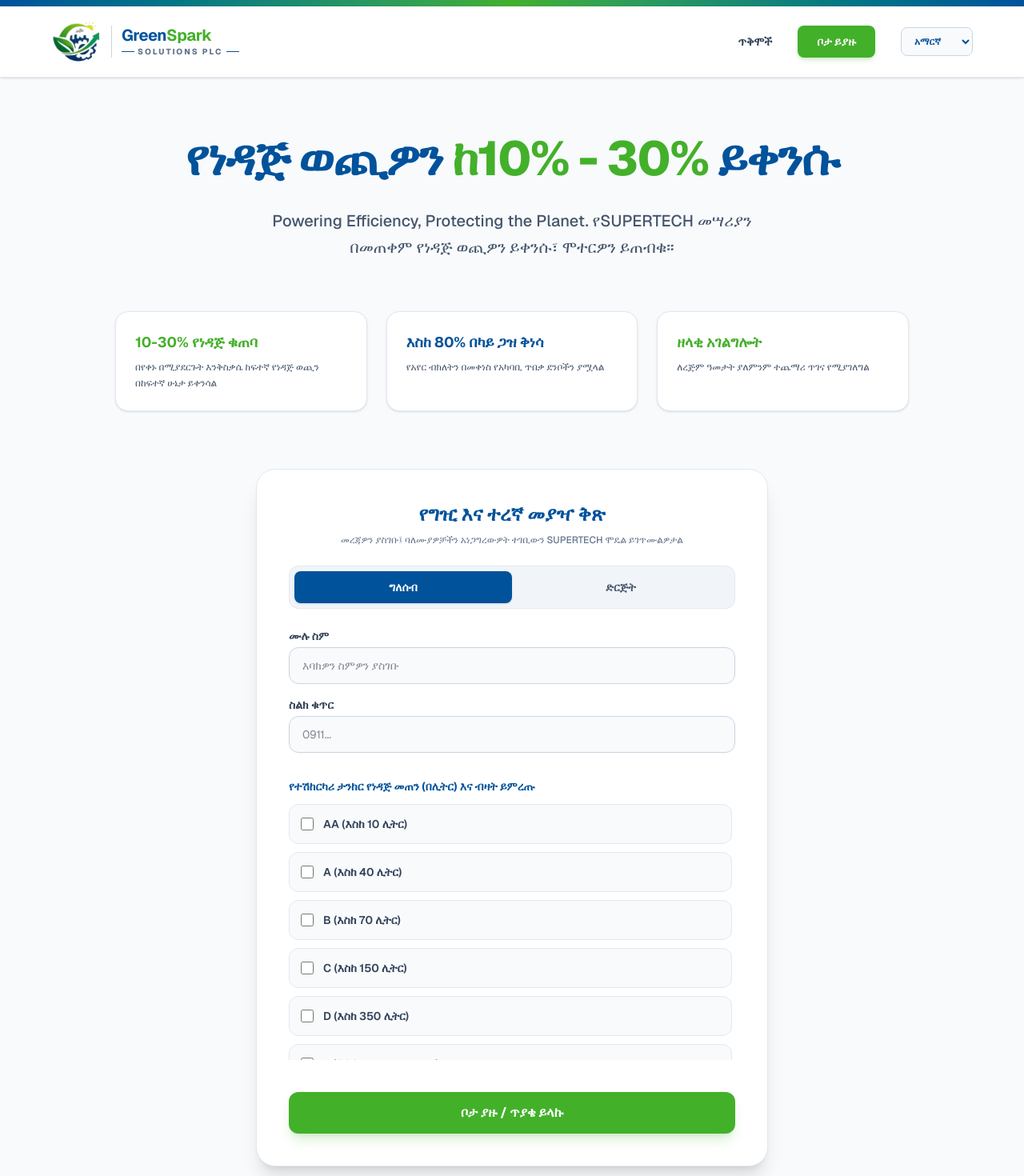
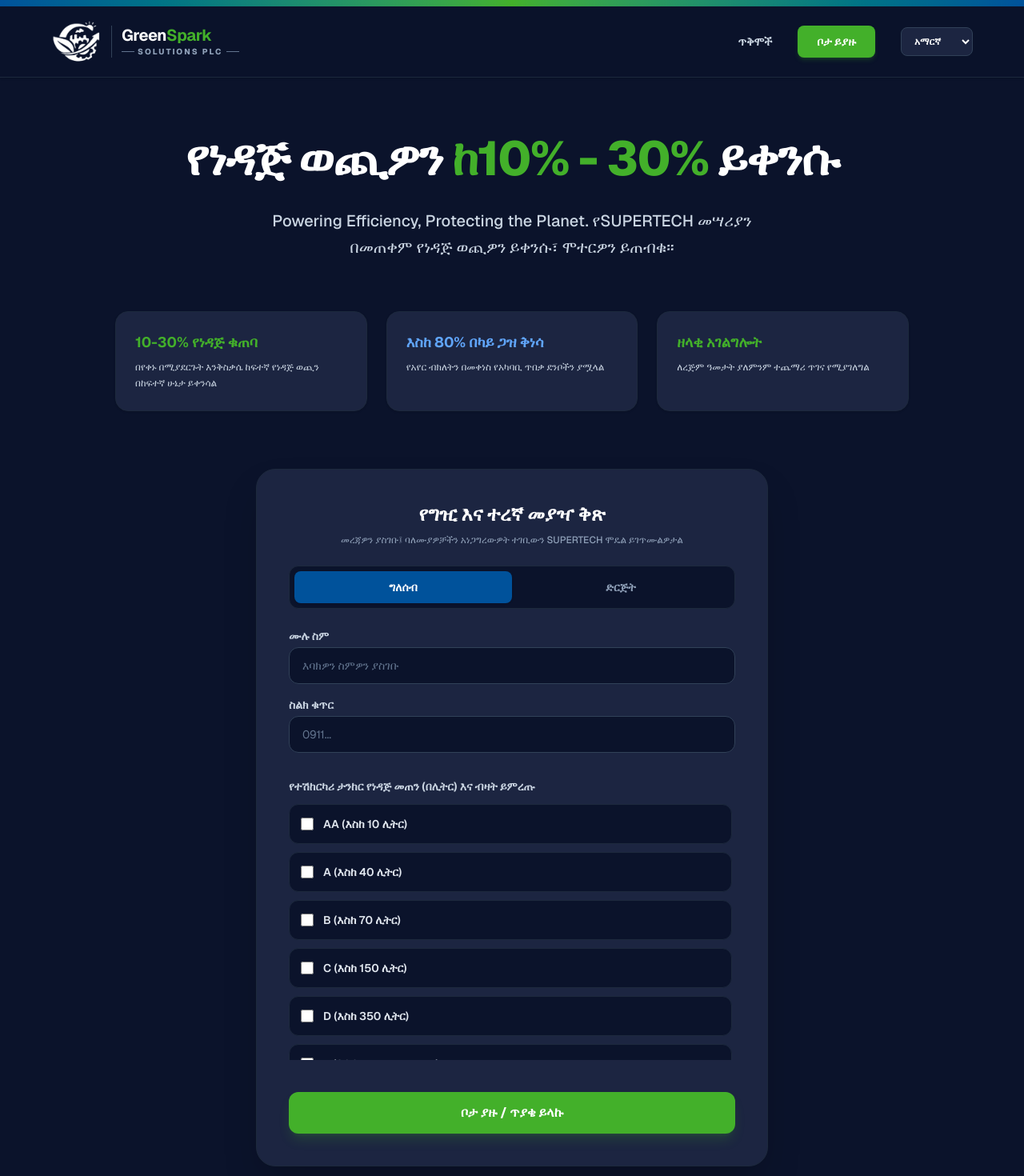
Before and after one commit to Zekariyas-19/greensparksolutions-website-, a Next.js app: page / in a window 1280 px wide. Shown: the top 1470 px of the page at 80% size. Built offline with nearby package versions, Linux system fonts and the light colour scheme; no server answers.

Commit message:
Add dark mood

```diff
--- a/app/page.tsx
+++ b/app/page.tsx
@@ -181,35 +181,35 @@
   ];
 
   return (
-    <main className="min-h-screen bg-[#F8FAFC] text-slate-800 font-sans selection:bg-[#43B02A] selection:text-white">
+    <main className="min-h-screen bg-[#0B132B] text-slate-100 font-sans selection:bg-[#43B02A] selection:text-white">
       {/* Top Brand Accent Line */}
       <div className="h-2 w-full bg-gradient-to-r from-[#00529B] via-[#43B02A] to-[#00529B]"></div>
 
-      {/* Navigation Bar matching exact Brand Identity Style */}
-      <nav className="flex justify-between items-center px-6 md:px-16 py-4 bg-white/90 backdrop-blur-md border-b border-slate-200 sticky top-0 z-40 shadow-sm">
-        {/* Brand Logo and Styled Name Matching the Manual */}
+      {/* Navigation Bar matching Dark Mode and Dark Business Card Style */}
+      <nav className="flex justify-between items-center px-6 md:px-16 py-4 bg-[#0B132B]/90 backdrop-blur-md border-b border-slate-800 sticky top-0 z-40 shadow-sm">
+        {/* Brand Logo and Styled Name Matching Dark Card Layout */}
         <div className="flex items-center gap-3">
           <img
             src="/logo.png"
             alt="GreenSpark Solutions Logo"
-            className="h-10 md:h-14 w-auto object-contain"
+            className="h-10 md:h-14 w-auto object-contain brightness-0 invert"
           />
-          <div className="flex flex-col justify-center border-l border-slate-300 pl-3">
-            <span className="text-lg md:text-xl font-bold tracking-tight text-[#00529B] leading-tight">
+          <div className="flex flex-col justify-center border-l border-slate-700 pl-3">
+            <span className="text-lg md:text-xl font-bold tracking-tight text-white leading-tight">
               Green<span className="text-[#43B02A]">Spark</span>
             </span>
             <div className="flex items-center space-x-1">
-              <div className="h-[1px] w-4 bg-[#00529B]"></div>
-              <span className="text-[9px] md:text-[10px] font-extrabold tracking-[0.2em] text-slate-500 uppercase">
+              <div className="h-[1px] w-4 bg-slate-500"></div>
+              <span className="text-[9px] md:text-[10px] font-extrabold tracking-[0.2em] text-slate-400 uppercase">
                 SOLUTIONS PLC
               </span>
-              <div className="h-[1px] w-4 bg-[#00529B]"></div>
+              <div className="h-[1px] w-4 bg-slate-500"></div>
             </div>
           </div>
         </div>
 
         <div className="hidden md:flex items-center space-x-8 text-sm font-semibold">
-          <a href="#benefits" className="text-slate-700 hover:text-[#00529B] transition">{t.navServices}</a>
+          <a href="#benefits" className="text-slate-300 hover:text-[#43B02A] transition">{t.navServices}</a>
           <a href="#booking" className="bg-[#43B02A] hover:bg-[#389623] text-white px-6 py-2.5 rounded-lg transition shadow-md shadow-[#43B02A]/20">
             {t.navBook}
           </a>
@@ -217,7 +217,7 @@
           <select
             value={lang}
             onChange={(e) => setLang(e.target.value as "am" | "en")}
-            className="font-bold px-3 py-2 rounded-lg focus:outline-none cursor-pointer border border-slate-300 bg-slate-50 text-[#00529B] transition text-xs"
+            className="font-bold px-3 py-2 rounded-lg focus:outline-none cursor-pointer border border-slate-700 bg-[#1C2541] text-white transition text-xs"
           >
             <option value="am">አማርኛ</option>
             <option value="en">English</option>
@@ -228,7 +228,7 @@
           <select
             value={lang}
             onChange={(e) => setLang(e.target.value as "am" | "en")}
-            className="font-bold px-2.5 py-1.5 rounded-lg border border-slate-300 bg-slate-50 text-[#00529B] text-xs"
+            className="font-bold px-2.5 py-1.5 rounded-lg border border-slate-700 bg-[#1C2541] text-white text-xs"
           >
             <option value="am">አማ</option>
             <option value="en">EN</option>
@@ -236,7 +236,7 @@
 
           <button
             onClick={() => setMobileMenuOpen(!mobileMenuOpen)}
-            className="p-2 rounded-lg border border-slate-300 bg-slate-50 text-slate-800 text-base"
+            className="p-2 rounded-lg border border-slate-700 bg-[#1C2541] text-white text-base"
           >
             {mobileMenuOpen ? "✕" : "☰"}
           </button>
@@ -244,11 +244,11 @@
       </nav>
 
       {mobileMenuOpen && (
-        <div className="md:hidden flex flex-col space-y-3 px-6 py-5 bg-white border-b border-slate-200 shadow-lg">
+        <div className="md:hidden flex flex-col space-y-3 px-6 py-5 bg-[#1C2541] border-b border-slate-800 shadow-lg">
           <a
             href="#benefits"
             onClick={() => setMobileMenuOpen(false)}
-            className="text-base font-medium py-1.5 text-slate-700 hover:text-[#00529B]"
+            className="text-base font-medium py-1.5 text-slate-300 hover:text-[#43B02A]"
           >
             {t.navServices}
           </a>
@@ -264,46 +264,46 @@
 
       {/* Hero Section */}
       <section className="flex flex-col items-center justify-center text-center px-4 pt-16 pb-12 max-w-5xl mx-auto">
-        <h2 className="text-3xl sm:text-5xl md:text-6xl font-extrabold tracking-tight mb-6 text-[#00529B] leading-tight">
+        <h2 className="text-3xl sm:text-5xl md:text-6xl font-extrabold tracking-tight mb-6 text-white leading-tight">
           {t.heroTitle1} <span className="text-[#43B02A]">{t.heroTitle2}</span> {t.heroTitle3}
         </h2>
-        <p className="text-base md:text-xl mb-12 max-w-2xl leading-relaxed text-slate-600 font-medium">
+        <p className="text-base md:text-xl mb-12 max-w-2xl leading-relaxed text-slate-300 font-medium">
           {t.heroDesc}
         </p>
 
         {/* Benefits Cards */}
         <div id="benefits" className="grid grid-cols-1 md:grid-cols-3 gap-6 w-full mt-4 text-left">
-          <div className="p-6 rounded-2xl border border-slate-200 bg-white shadow-sm hover:shadow-md hover:border-[#43B02A] transition">
+          <div className="p-6 rounded-2xl border border-slate-800 bg-[#1C2541] shadow-sm hover:shadow-md hover:border-[#43B02A] transition">
             <h4 className="text-[#43B02A] font-bold text-lg mb-2">{t.feat1Title}</h4>
-            <p className="text-xs leading-relaxed text-slate-600">{t.feat1Desc}</p>
+            <p className="text-xs leading-relaxed text-slate-300">{t.feat1Desc}</p>
           </div>
 
-          <div className="p-6 rounded-2xl border border-slate-200 bg-white shadow-sm hover:shadow-md hover:border-[#00529B] transition">
-            <h4 className="text-[#00529B] font-bold text-lg mb-2">{t.feat2Title}</h4>
-            <p className="text-xs leading-relaxed text-slate-600">{t.feat2Desc}</p>
+          <div className="p-6 rounded-2xl border border-slate-800 bg-[#1C2541] shadow-sm hover:shadow-md hover:border-[#00529B] transition">
+            <h4 className="text-[#60A5FA] font-bold text-lg mb-2">{t.feat2Title}</h4>
+            <p className="text-xs leading-relaxed text-slate-300">{t.feat2Desc}</p>
           </div>
 
-          <div className="p-6 rounded-2xl border border-slate-200 bg-white shadow-sm hover:shadow-md hover:border-[#43B02A] transition">
+          <div className="p-6 rounded-2xl border border-slate-800 bg-[#1C2541] shadow-sm hover:shadow-md hover:border-[#43B02A] transition">
             <h4 className="text-[#43B02A] font-bold text-lg mb-2">{t.feat3Title}</h4>
-            <p className="text-xs leading-relaxed text-slate-600">{t.feat3Desc}</p>
+            <p className="text-xs leading-relaxed text-slate-300">{t.feat3Desc}</p>
           </div>
         </div>
       </section>
 
       {/* Booking Form Section */}
       <section id="booking" className="max-w-2xl mx-auto px-4 pb-20 pt-6">
-        <div className="p-6 md:p-10 rounded-3xl shadow-xl border border-slate-200 bg-white">
-          <h3 className="text-xl md:text-2xl font-bold text-center mb-2 text-[#00529B]">{t.formTitle}</h3>
-          <p className="text-xs text-center mb-6 text-slate-500 font-medium">{t.formSub}</p>
+        <div className="p-6 md:p-10 rounded-3xl shadow-2xl border border-slate-800 bg-[#1C2541]">
+          <h3 className="text-xl md:text-2xl font-bold text-center mb-2 text-white">{t.formTitle}</h3>
+          <p className="text-xs text-center mb-6 text-slate-400 font-medium">{t.formSub}</p>
 
-          <div className="flex bg-slate-100 p-1.5 rounded-xl border border-slate-200 mb-6">
+          <div className="flex bg-[#0B132B] p-1.5 rounded-xl border border-slate-800 mb-6">
             <button
               type="button"
               onClick={() => setCustomerType("individual")}
               className={`flex-1 py-2.5 text-xs md:text-sm font-bold rounded-lg transition ${
                 customerType === "individual"
                   ? "bg-[#00529B] text-white shadow-sm"
-                  : "text-slate-600 hover:text-slate-900"
+                  : "text-slate-400 hover:text-white"
               }`}
             >
               {t.tabIndividual}
@@ -314,7 +314,7 @@
               className={`flex-1 py-2.5 text-xs md:text-sm font-bold rounded-lg transition ${
                 customerType === "company"
                   ? "bg-[#00529B] text-white shadow-sm"
-                  : "text-slate-600 hover:text-slate-900"
+                  : "text-slate-400 hover:text-white"
               }`}
             >
               {t.tabCompany}
@@ -322,7 +322,7 @@
           </div>
 
           {statusMessage && (
-            <div className="p-4 rounded-xl text-sm mb-4 font-semibold text-center bg-red-50 border border-red-300 text-red-600">
+            <div className="p-4 rounded-xl text-sm mb-4 font-semibold text-center bg-red-950/50 border border-red-800 text-red-400">
               {statusMessage.text}
             </div>
           )}
@@ -331,25 +331,25 @@
             {customerType === "individual" && (
               <>
                 <div>
-                  <label className="block text-sm font-semibold mb-1 text-slate-700">{t.labelFullName}</label>
+                  <label className="block text-sm font-semibold mb-1 text-slate-300">{t.labelFullName}</label>
                   <input
                     type="text"
                     required
                     value={fullName}
                     onChange={(e) => setFullName(e.target.value)}
                     placeholder={t.phFullName}
-                    className="w-full rounded-xl px-4 py-3 border border-slate-300 bg-slate-50 text-slate-900 focus:outline-none focus:border-[#00529B] transition text-sm"
+                    className="w-full rounded-xl px-4 py-3 border border-slate-700 bg-[#0B132B] text-white placeholder-slate-500 focus:outline-none focus:border-[#43B02A] transition text-sm"
                   />
                 </div>
                 <div>
-                  <label className="block text-sm font-semibold mb-1 text-slate-700">{t.labelPhone}</label>
+                  <label className="block text-sm font-semibold mb-1 text-slate-300">{t.labelPhone}</label>
                   <input
                     type="tel"
                     required
                     value={phone}
                     onChange={(e) => setPhone(e.target.value)}
                     placeholder={t.phPhone}
-                    className="w-full rounded-xl px-4 py-3 border border-slate-300 bg-slate-50 text-slate-900 focus:outline-none focus:border-[#00529B] transition text-sm"
+                    className="w-full rounded-xl px-4 py-3 border border-slate-700 bg-[#0B132B] text-white placeholder-slate-500 focus:outline-none focus:border-[#43B02A] transition text-sm"
                   />
                 </div>
               </>
@@ -358,37 +358,37 @@
             {customerType === "company" && (
               <>
                 <div>
-                  <label className="block text-sm font-semibold mb-1 text-slate-700">{t.labelCompanyName}</label>
+                  <label className="block text-sm font-semibold mb-1 text-slate-300">{t.labelCompanyName}</label>
                   <input
                     type="text"
                     required
                     value={companyName}
                     onChange={(e) => setCompanyName(e.target.value)}
                     placeholder={t.phCompanyName}
-                    className="w-full rounded-xl px-4 py-3 border border-slate-300 bg-slate-50 text-slate-900 focus:outline-none focus:border-[#00529B] transition text-sm"
+                    className="w-full rounded-xl px-4 py-3 border border-slate-700 bg-[#0B132B] text-white placeholder-slate-500 focus:outline-none focus:border-[#43B02A] transition text-sm"
                   />
                 </div>
                 <div className="grid grid-cols-1 md:grid-cols-2 gap-4">
                   <div>
-                    <label className="block text-sm font-semibold mb-1 text-slate-700">{t.labelTin}</label>
+                    <label className="block text-sm font-semibold mb-1 text-slate-300">{t.labelTin}</label>
                     <input
                       type="text"
                       required
                       value={tin}
                       onChange={(e) => setTin(e.target.value)}
                       placeholder={t.phTin}
-                      className="w-full rounded-xl px-4 py-3 border border-slate-300 bg-slate-50 text-slate-900 focus:outline-none focus:border-[#00529B] transition text-sm"
+                      className="w-full rounded-xl px-4 py-3 border border-slate-700 bg-[#0B132B] text-white placeholder-slate-500 focus:outline-none focus:border-[#43B02A] transition text-sm"
                     />
                   </div>
                   <div>
-                    <label className="block text-sm font-semibold mb-1 text-slate-700">{t.labelAddress}</label>
+                    <label className="block text-sm font-semibold mb-1 text-slate-300">{t.labelAddress}</label>
                     <input
                       type="text"
                       required
                       value={address}
                       onChange={(e) => setAddress(e.target.value)}
                       placeholder={t.phAddress}
-                      className="w-full rounded-xl px-4 py-3 border border-slate-300 bg-slate-50 text-slate-900 focus:outline-none focus:border-[#00529B] transition text-sm"
+                      className="w-full rounded-xl px-4 py-3 border border-slate-700 bg-[#0B132B] text-white placeholder-slate-500 focus:outline-none focus:border-[#43B02A] transition text-sm"
                     />
                   </div>
                 </div>
@@ -396,7 +396,7 @@
             )}
 
             <div className="pt-4">
-              <label className="block text-sm font-bold mb-3 text-[#00529B]">
+              <label className="block text-sm font-bold mb-3 text-slate-300">
                 {t.labelVehicleSelection}
               </label>
 
@@ -408,8 +408,8 @@
                       key={item.key}
                       className={`flex items-center justify-between p-3.5 rounded-xl border transition ${
                         isSelected
-                          ? "border-[#43B02A] bg-[#43B02A]/5 shadow-sm"
-                          : "border-slate-200 bg-slate-50"
+                          ? "border-[#43B02A] bg-[#43B02A]/10 shadow-sm"
+                          : "border-slate-800 bg-[#0B132B]"
                       }`}
                     >
                       <label className="flex items-center space-x-3 cursor-pointer flex-1">
@@ -419,18 +419,18 @@
                           onChange={() => handleVehicleToggle(item.key)}
                           className="w-4 h-4 accent-[#43B02A] rounded cursor-pointer"
                         />
-                        <span className="text-sm font-semibold text-slate-700">{item.label}</span>
+                        <span className="text-sm font-semibold text-slate-200">{item.label}</span>
                       </label>
 
                       {isSelected && (
                         <div className="flex items-center space-x-2">
-                          <span className="text-xs text-slate-500 font-medium">ብዛት፦</span>
+                          <span className="text-xs text-slate-400 font-medium">ብዛት፦</span>
                           <input
                             type="number"
                             min="1"
                             value={vehicleCounts[item.key]}
                             onChange={(e) => handleCountChange(item.key, parseInt(e.target.value) || 1)}
-                            className="w-16 rounded-lg px-2.5 py-1.5 text-center text-sm border border-slate-300 bg-white text-slate-900 focus:outline-none focus:border-[#43B02A]"
+                            className="w-16 rounded-xl px-2.5 py-1.5 text-center text-sm border border-slate-700 bg-[#1C2541] text-white focus:outline-none focus:border-[#43B02A]"
                           />
                         </div>
                       )}
@@ -452,15 +452,15 @@
       </section>
 
       {/* Footer */}
-      <footer className="bg-slate-900 text-slate-200 border-t border-slate-800 pt-12 pb-6 px-6 md:px-16">
+      <footer className="bg-[#050B14] text-slate-300 border-t border-slate-800 pt-12 pb-6 px-6 md:px-16">
         <div className="max-w-7xl mx-auto grid grid-cols-1 md:grid-cols-4 gap-8 pb-10">
 
           <div className="space-y-4">
-            <div className="bg-white p-2.5 rounded-xl inline-flex items-center gap-2 shadow-md">
-              <img src="/logo.png" alt="GreenSpark Logo" className="h-8 object-contain" />
+            <div className="bg-[#1C2541] p-2.5 rounded-xl inline-flex items-center gap-2 border border-slate-800 shadow-md">
+              <img src="/logo.png" alt="GreenSpark Logo" className="h-8 object-contain brightness-0 invert" />
               <div className="flex flex-col">
-                <span className="text-slate-900 font-bold text-xs leading-tight">GreenSpark</span>
-                <span className="text-[8px] text-slate-500 font-bold tracking-widest">SOLUTIONS PLC</span>
+                <span className="text-white font-bold text-xs leading-tight">GreenSpark</span>
+                <span className="text-[8px] text-slate-400 font-bold tracking-widest">SOLUTIONS PLC</span>
               </div>
             </div>
             <p className="text-xs leading-relaxed text-slate-400">
@@ -508,19 +508,19 @@
       </footer>
 
       {showSuccessModal && (
-        <div className="fixed inset-0 z-50 flex items-center justify-center bg-black/60 backdrop-blur-sm p-4">
-          <div className="max-w-md w-full p-6 rounded-3xl border border-slate-200 bg-white shadow-2xl text-center text-slate-900">
-            <div className="w-16 h-16 bg-[#43B02A]/10 border border-[#43B02A] text-[#43B02A] rounded-full flex items-center justify-center text-3xl mx-auto mb-4">
+        <div className="fixed inset-0 z-50 flex items-center justify-center bg-black/70 backdrop-blur-sm p-4">
+          <div className="max-w-md w-full p-6 rounded-3xl border border-slate-800 bg-[#1C2541] shadow-2xl text-center text-white">
+            <div className="w-16 h-16 bg-[#43B02A]/20 border border-[#43B02A] text-[#43B02A] rounded-full flex items-center justify-center text-3xl mx-auto mb-4">
               ✓
             </div>
-            <h3 className="text-2xl font-bold mb-2 text-[#00529B]">{t.modalTitle}</h3>
+            <h3 className="text-2xl font-bold mb-2 text-white">{t.modalTitle}</h3>
 
-            <div className="my-4 p-4 rounded-2xl border border-green-200 bg-green-50 text-center">
-              <span className="text-xs text-slate-500 block mb-1 font-medium">{t.modalIdLabel}</span>
+            <div className="my-4 p-4 rounded-2xl border border-green-800 bg-green-950/40 text-center">
+              <span className="text-xs text-slate-400 block mb-1 font-medium">{t.modalIdLabel}</span>
               <span className="text-xl font-black text-[#43B02A] tracking-wider font-mono">{generatedBookingId}</span>
             </div>
 
-            <p className="text-xs leading-relaxed mb-6 text-slate-600">
+            <p className="text-xs leading-relaxed mb-6 text-slate-300">
               {t.modalDesc}
             </p>
 
```
